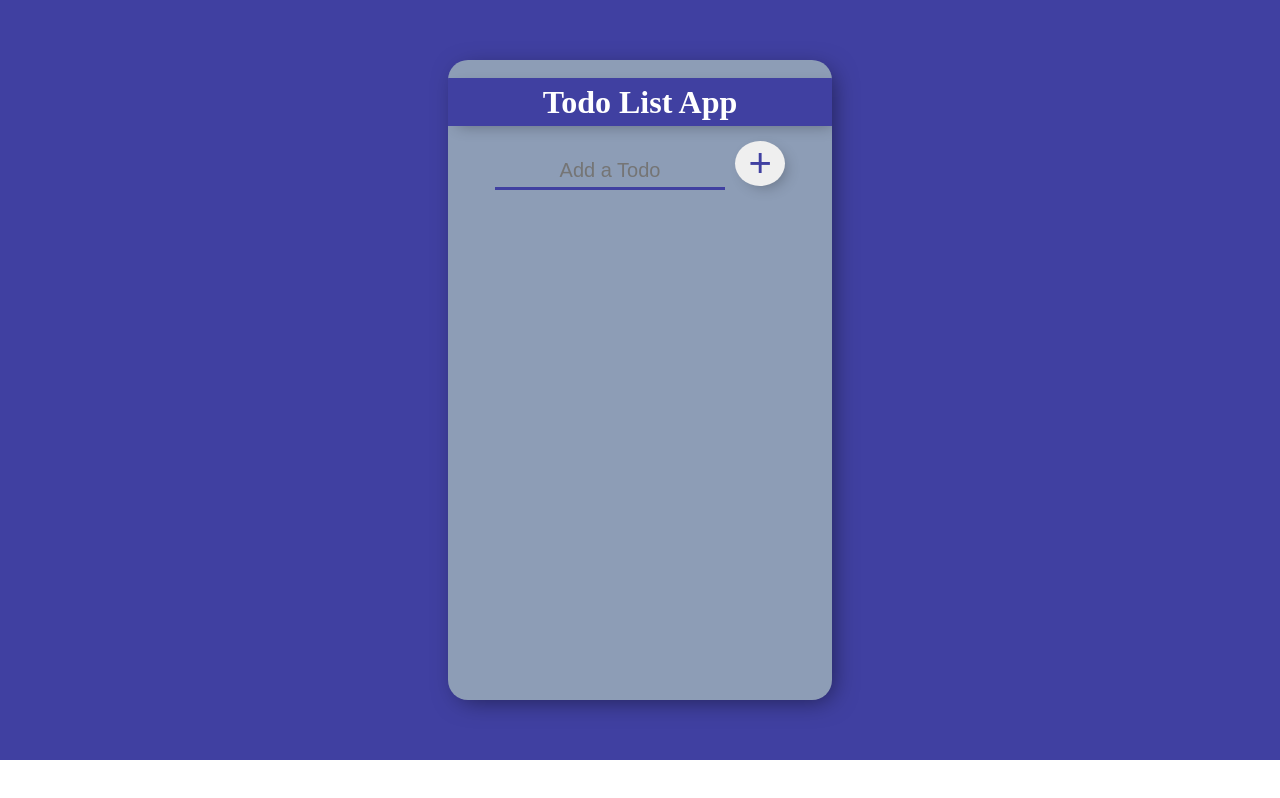
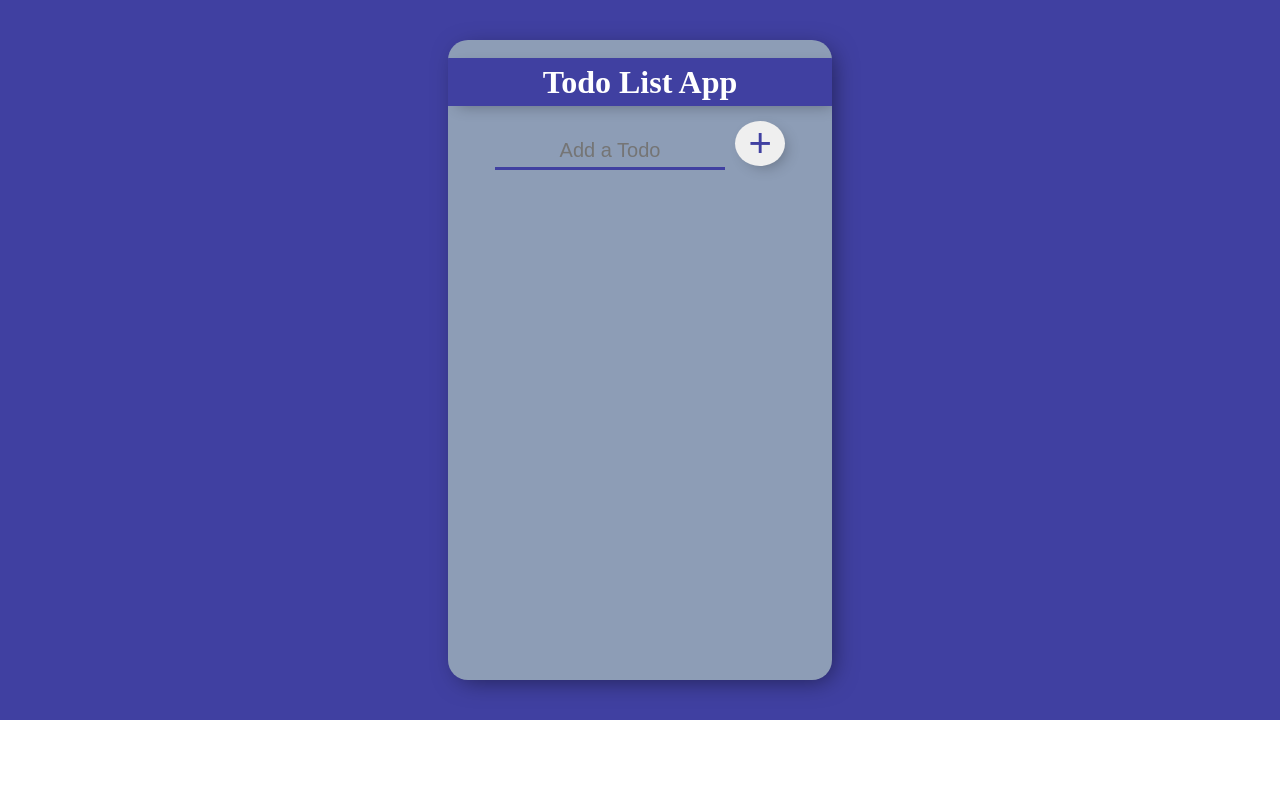
Before and after one commit to anshul-malviya/todo_list_app, a React (Create React App) app: page / in a window 1280 px wide. Built offline with nearby package versions, Linux system fonts and the light colour scheme.

Commit message:
Update index.css

```diff
--- a/src/index.css
+++ b/src/index.css
@@ -5,7 +5,7 @@
 }
 .main_div{
     width:100%;
-    height:95vh;
+    height:90vh;
     background: #4040a1;
     display:flex;
     flex-direction: row;
@@ -83,7 +83,6 @@ ul li {
     min-height:25px;
     color: #4040a1;
     text-transform:capitalize;
-    /* border-bottom: 1px solid grey; */
     list-style:none;
     letter-spacing: 1px;
     margin-bottom: 4px;
```
